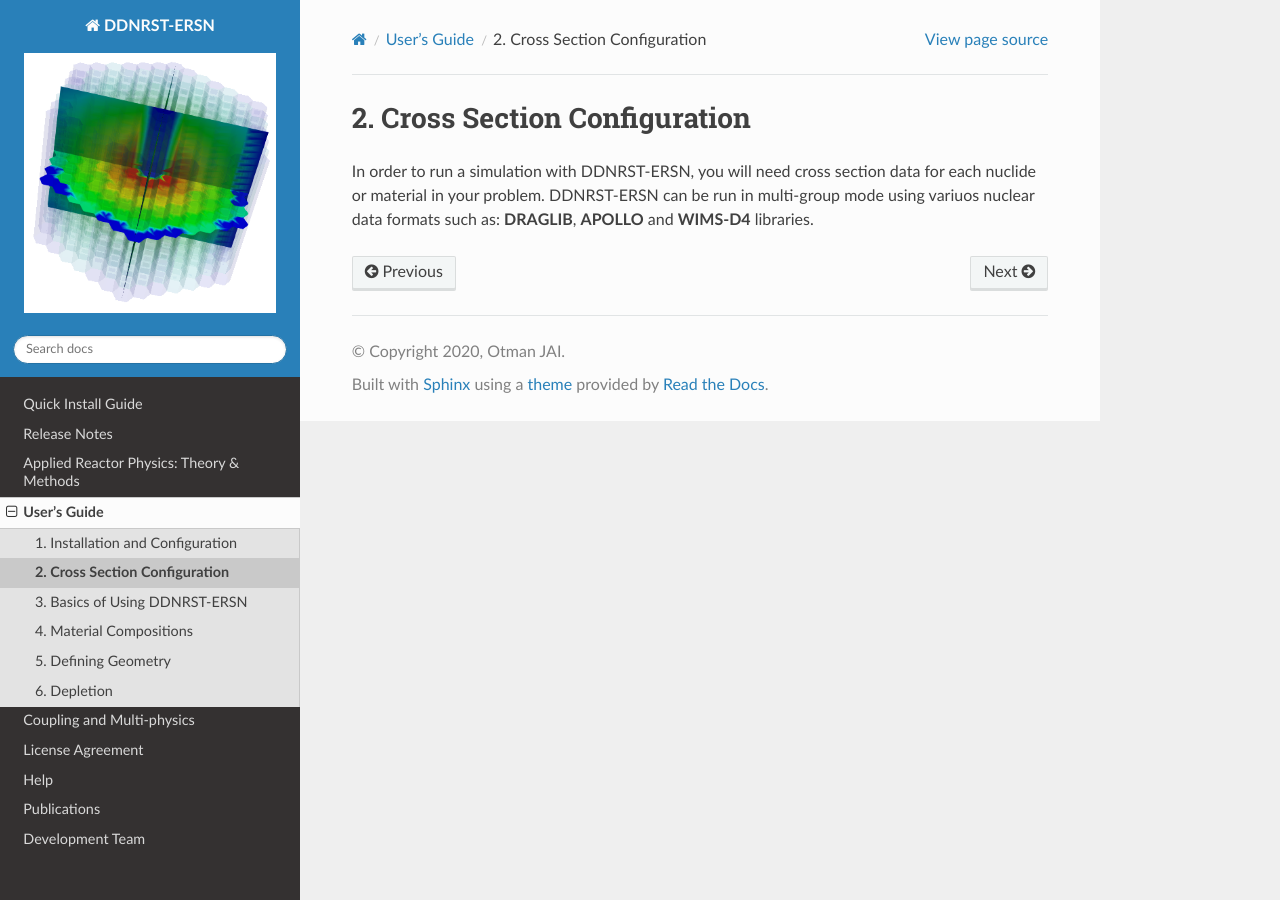
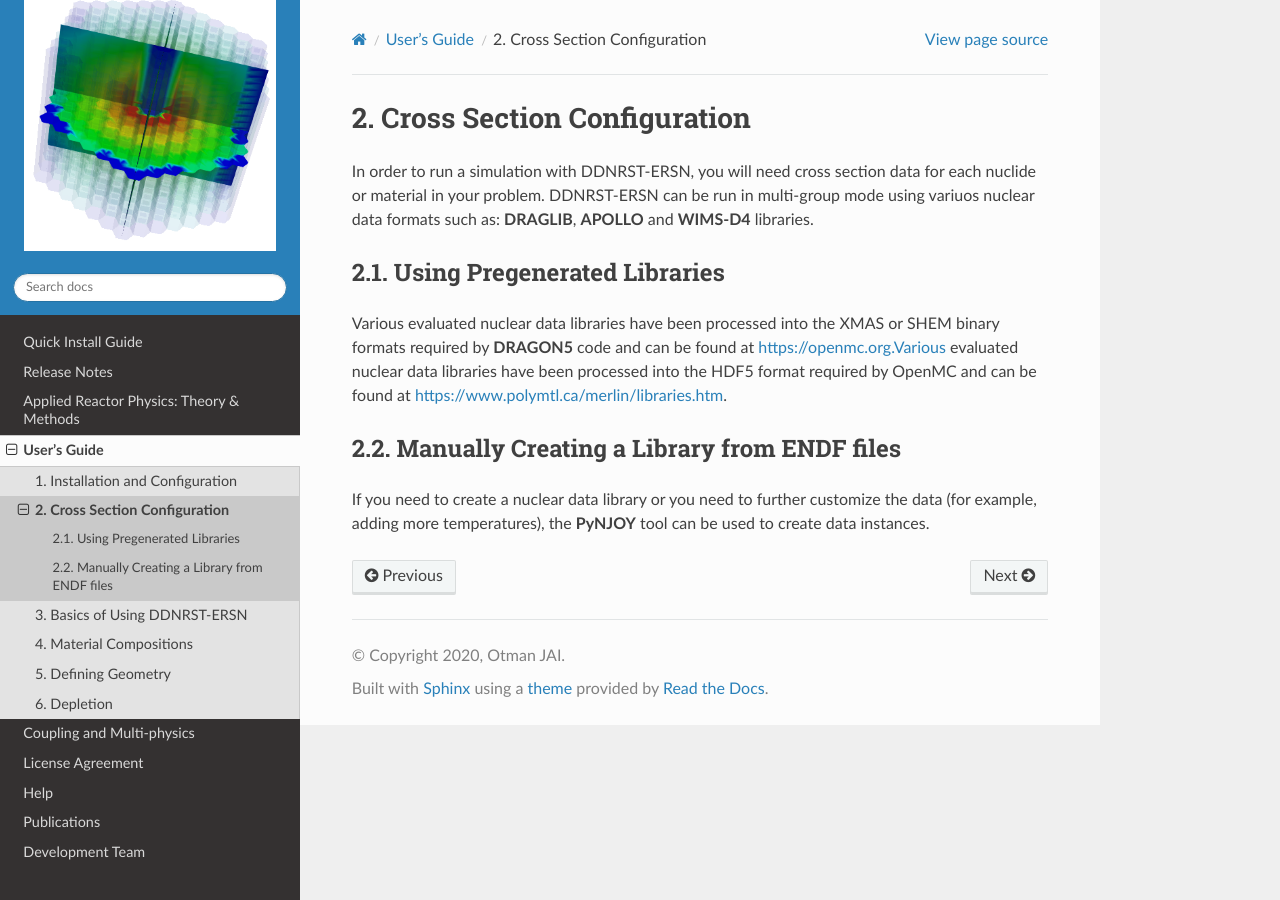
Before and after one commit to otmanjai/DDNRS-ERSN, a Sphinx documentation site: the page built from docs/source/usersguide/cross_sections.rst, in a window 1280 px wide. Built offline with Sphinx 7.4.7 and the Read the Docs theme 2.0.0, drawn with Linux system fonts in a browser that asks for light colours; pages that are not in the unit, such as notebooks, are missing from menus.

Commit message:
Update cross_sections.rst

```diff
--- a/docs/source/usersguide/cross_sections.rst
+++ b/docs/source/usersguide/cross_sections.rst
@@ -7,3 +7,17 @@ Cross Section Configuration
 In order to run a simulation with DDNRST-ERSN, you will need cross section data for
 each nuclide or material in your problem. DDNRST-ERSN can be run in multi-group mode using variuos nuclear data formats such as:
 **DRAGLIB**, **APOLLO** and **WIMS-D4** libraries.
+
+Using Pregenerated Libraries
+----------------------------
+
+Various evaluated nuclear data libraries have been processed into the XMAS or SHEM binary formats required by **DRAGON5** code and can be found at https://openmc.org.Various evaluated nuclear data libraries have been processed into the HDF5
+format required by OpenMC and can be found at https://www.polymtl.ca/merlin/libraries.htm.
+
+.. _create_xs_library:
+
+Manually Creating a Library from ENDF files
+-------------------------------------------
+
+If you need to create a nuclear data library or you need to further customize the data (for example,
+adding more temperatures), the **PyNJOY** tool can be used to create data instances.
```
